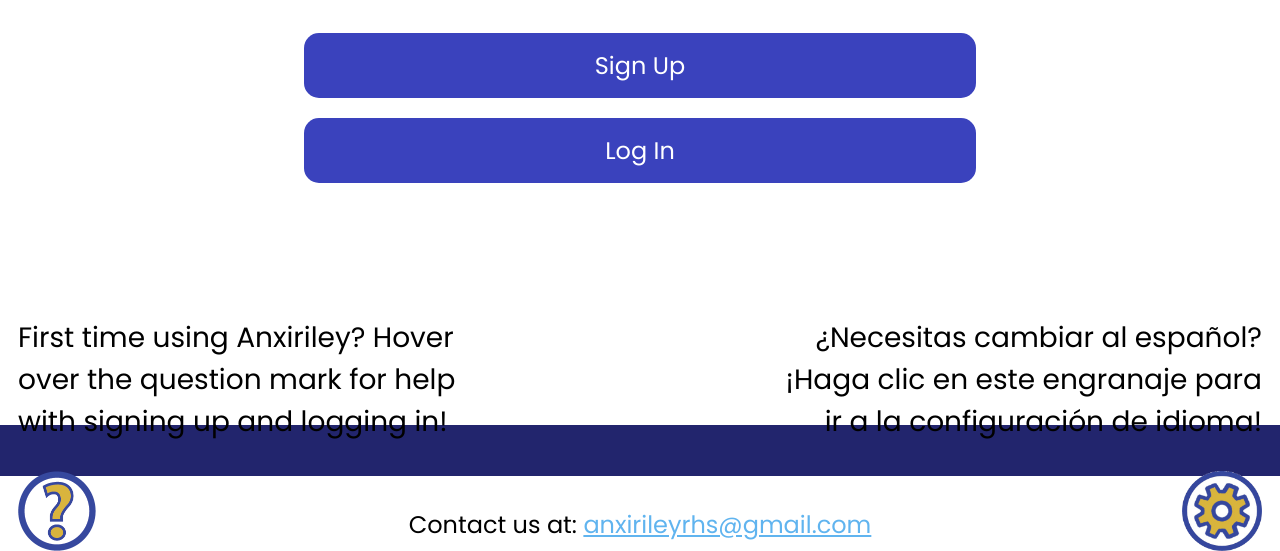
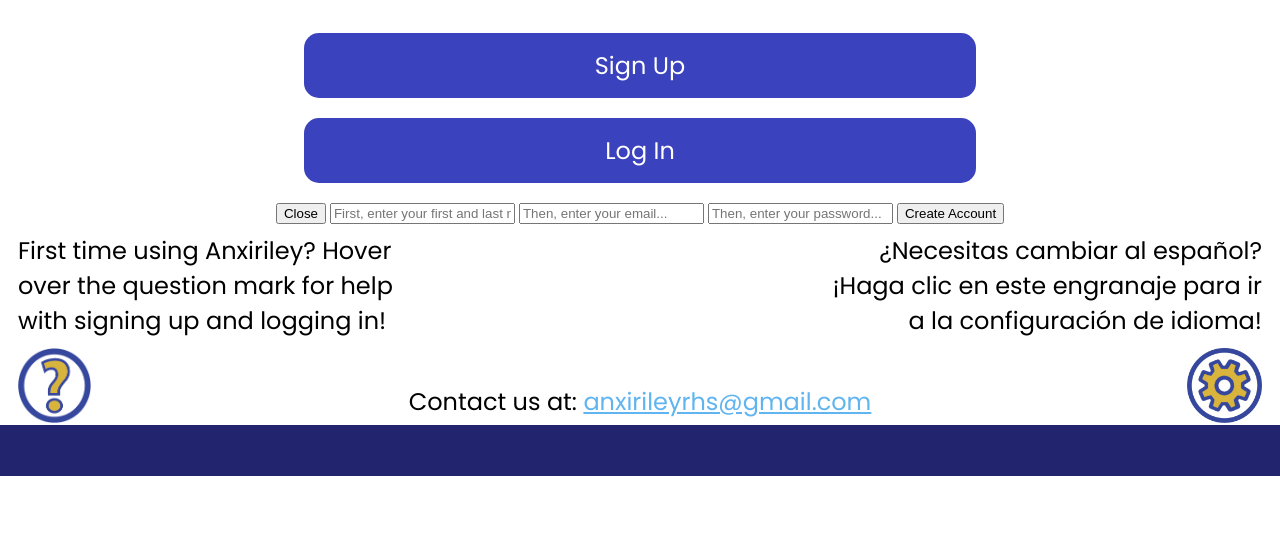
Before and after one commit to Treasure-Chandler/anxiriley, a browser extension: page Main Pages/login.html in a window 1280 px wide. Shown: the part 324-875 px from the top of the page. After the commit the page ends 800 px from the top, so only its background shows below. Drawn offline with Linux system fonts and the light colour scheme.

Commit message:
Beginning design work on the sign up form

```diff
--- a/Main Pages/login.css
+++ b/Main Pages/login.css
@@ -54,8 +54,8 @@
     position: absolute;
     left: 10px;
     text-align: left;
-    top: 33em;
-    width: 30em;
+    top: 28em;
+    width: 26em;
 }
 
 /* Add the question mark to the page so it can be hoverable */
@@ -66,8 +66,8 @@
     cursor: help;
     display: block;
     float: left;
-    height: 80px;
-    width: 80px;
+    height: 75px;
+    width: 75px;
 }
 
 /* Help tooltip text */
@@ -104,15 +104,16 @@
     position: absolute;
     right: 10px;
     text-align: right;
-    top: 33em;
-    width: 30em;
+    top: 28em;
+    width: 28em;
 }
 
 /* Style the translation question and the help question */
 .questions-style {
     font-family: "Poppins", sans-serif;
-    font-size: 1.75em;
+    font-size: 1.5em;
     font-weight: 400;
+    margin-bottom: 10px;
 }
 
 /* Align the sign up and login buttons vertically */
@@ -138,8 +139,8 @@
     background-size: cover;
     display: block;
     float: right;
-    height: 80px;
-    width: 80px;
+    height: 75px;
+    width: 75px;
     transition: background-image 0.3s ease-in-out;
 }
 
@@ -152,7 +153,7 @@
     font-family: "Poppins", sans-serif;
     font-size: 1.5em;
     font-weight: 400;
-    margin-top: 13.5em;
+    margin-top: 10rem;
     text-align: center;
 }
 
--- a/Main Pages/login.html
+++ b/Main Pages/login.html
@@ -53,7 +53,15 @@
 
                 <!-- Pop up for for signing up -->
                 <div class="signup-form" id="signUp">
+                    <form action="/action_page.php" class="signup-container">
+                        <button type="button" class="signup-button close" onclick="closeForm()">Close</button>
 
+                        <input type="text" placeholder="First, enter your first and last name..." name="firstAndLastName" required>
+                        <input type="text" placeholder="Then, enter your email..." name="email" required>
+                        <input type="text" placeholder="Then, enter your password..." name="psw" required>
+
+                        <button type="submit" class="signup-button">Create Account</button>
+                    </form>
                 </div>
 
                 <!-- Login footer -->
```
Also changed, not shown: Assets/popup.png (added).
